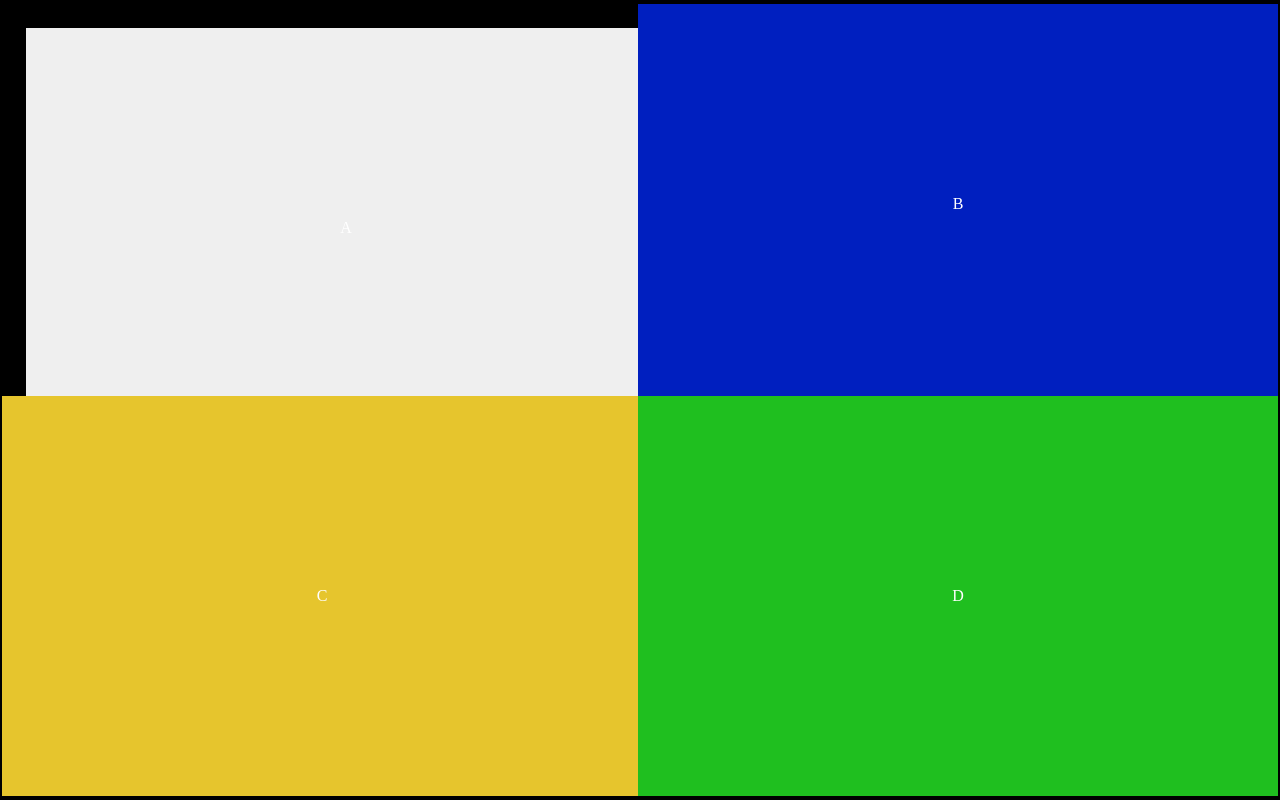
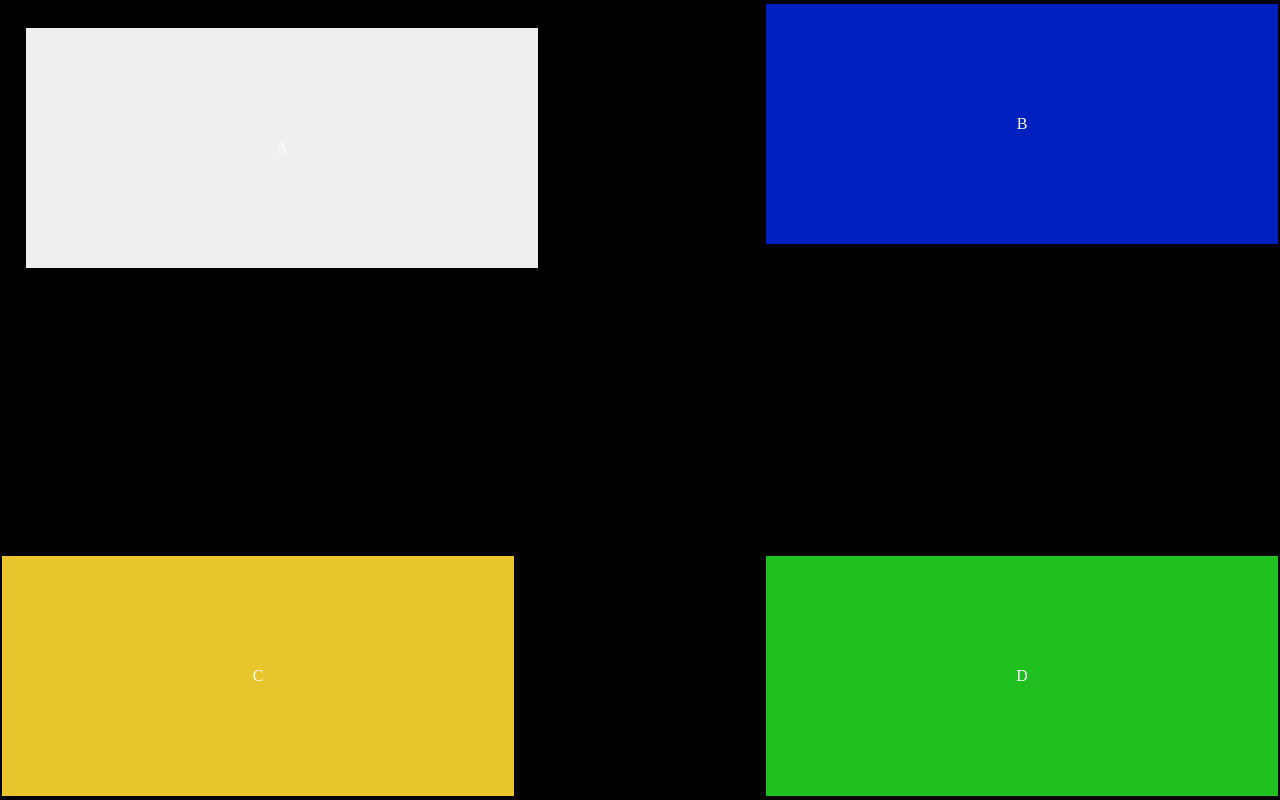
Before and after one commit to TechDudie/project, a PHP site: page /game.html in a window 1280 px wide. Run offline with PHP 8.4, Linux system fonts and the light colour scheme.

Commit message:
Update game.css

```diff
--- a/css/game.css
+++ b/css/game.css
@@ -15,8 +15,8 @@ h1, h2 {
 .button {
   border: none;
   color: white;
-  width: 50%;
-  height: 50vh;
+  width: 40%;
+  height: 30vh;
   text-align: center;
   text-decoration: none;
   display: inline-block;
```
